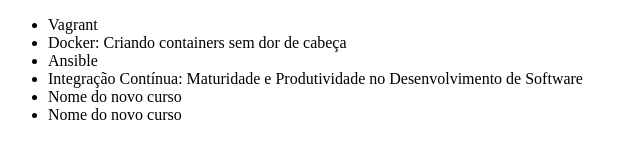
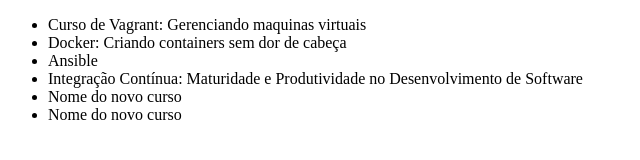
Before and after one commit to donjfernandes96/alura-git, a plain HTML site: page index.html in a window 1280 px wide. Shown: the whole page, without its empty margins (0-640 px from the left). Drawn offline with Linux system fonts and the light colour scheme.

Commit message:
Corrigindo Curso de Vagrant

```diff
--- a/index.html
+++ b/index.html
@@ -6,7 +6,7 @@
 </head>
 <body>
     <ul>
-        <li>Vagrant</li>
+        <li>Curso de Vagrant: Gerenciando maquinas virtuais</li>
         <li>Docker: Criando containers sem dor de cabeça</li>
         <li>Ansible</li>
         <li>Integração Contínua: Maturidade e Produtividade no Desenvolvimento de Software</li>
```
